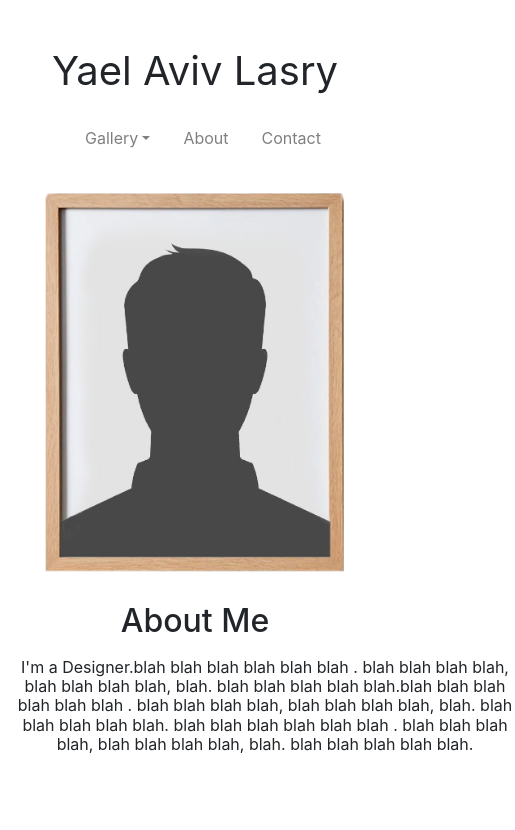
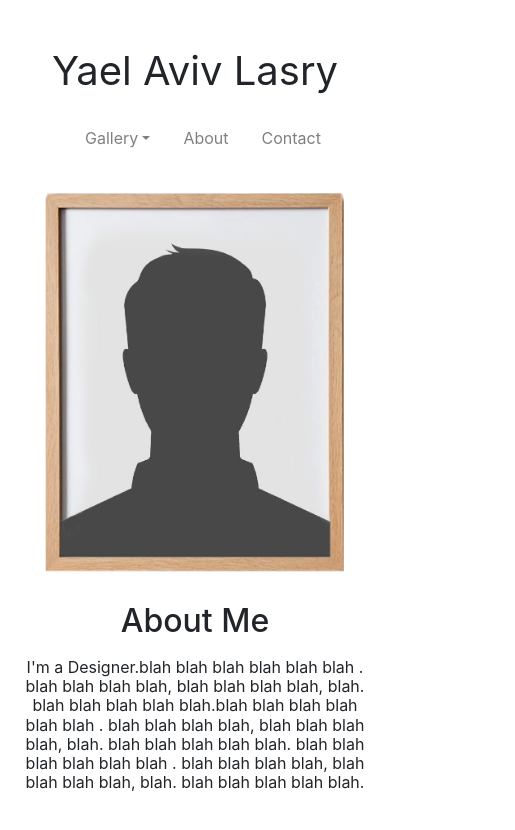
Before and after one commit to GiladGuralnik/YaelAviv, a React (Create React App) app: page /about in a window 390 px wide. Shown: the top 830 px of the page, 515 px wide, since content can reach past the window. Built offline with nearby package versions, Linux system fonts and the light colour scheme.

Commit message:
add about text compatibility with mobile

```diff
--- a/src/About.js
+++ b/src/About.js
@@ -28,7 +28,7 @@ export const About = () => (
             <h2 style={{textAlign: "center", paddingTop:"20px"}} >About Me</h2>
             <h6
             class="font-weight-normal"
-            style={{margin:"0 auto",textAlign: "center",width:"500px",paddingTop:"10px",paddingBottom:"100px"}}>
+            style={{margin:"0 auto",textAlign: "center",maxWidth:"500px",paddingTop:"10px",paddingBottom:"100px"}}>
             I'm a Designer.blah blah blah blah blah blah . blah blah blah blah, blah blah blah blah, blah. blah blah blah blah blah.blah blah blah blah blah blah . blah blah blah blah, blah blah blah blah, blah. blah blah blah blah blah. blah blah blah blah blah blah . blah blah blah blah, blah blah blah blah, blah. blah blah blah blah blah.
             </h6>
         </div>
```
